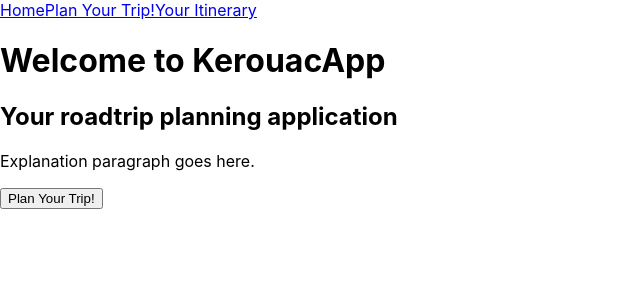
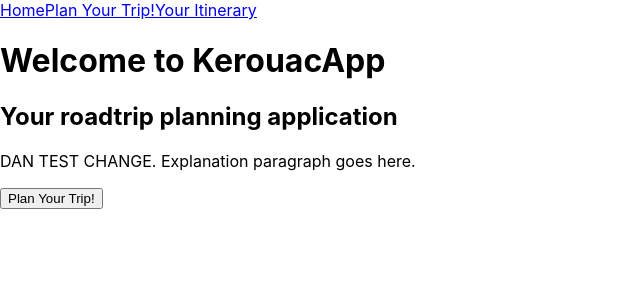
Before and after one commit to ScarlettEller1715/Kerouapp, a React (Create React App) app: page / in a window 1280 px wide. Shown: the top 300 px of the page, without its empty margins (0-640 px from the left). Built offline with nearby package versions, Linux system fonts and the light colour scheme.

Commit message:
Dan Test Change

```diff
--- a/src/Home.js
+++ b/src/Home.js
@@ -5,7 +5,7 @@ function Home() {
         <div>
             <h1>Welcome to KerouacApp</h1>
             <h2>Your roadtrip planning application</h2>
-            <p>Explanation paragraph goes here.</p>
+            <p>DAN TEST CHANGE. Explanation paragraph goes here.</p>
             <button>Plan Your Trip!</button>
         </div>
     )
```
